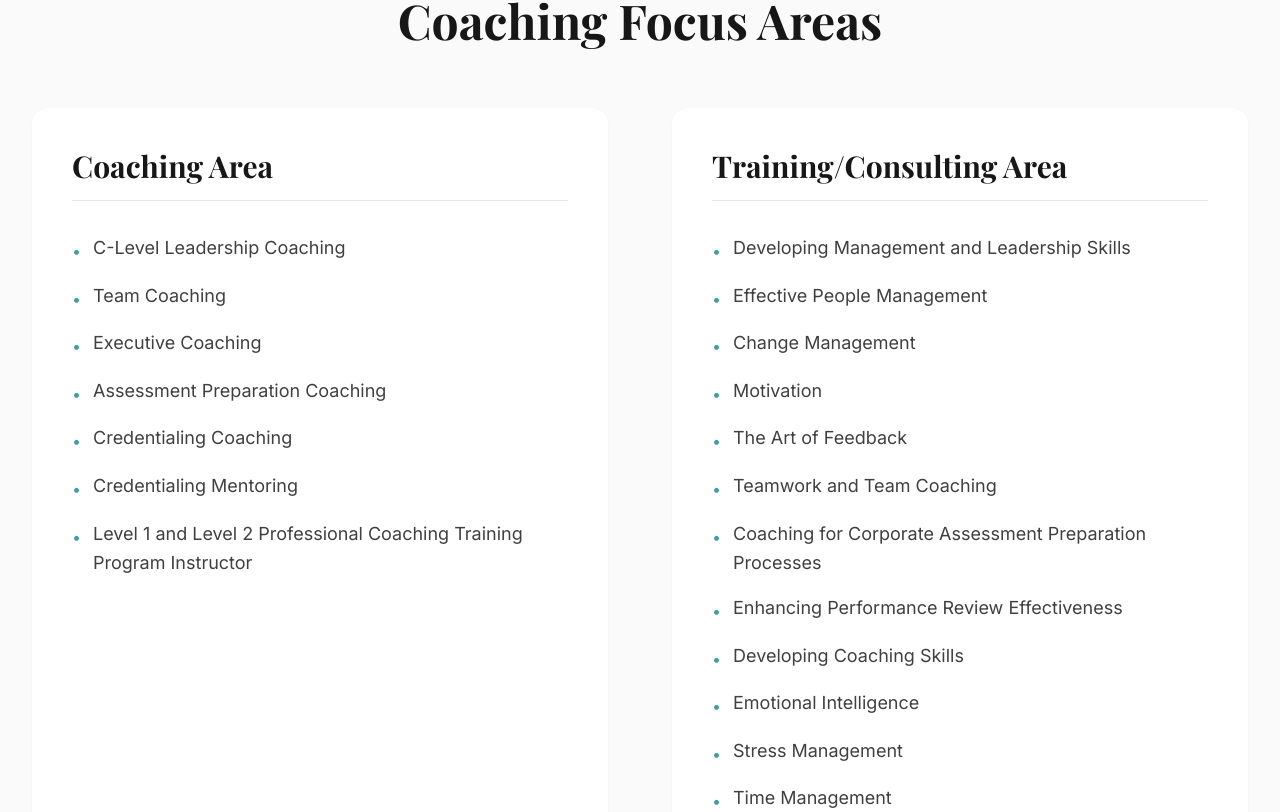
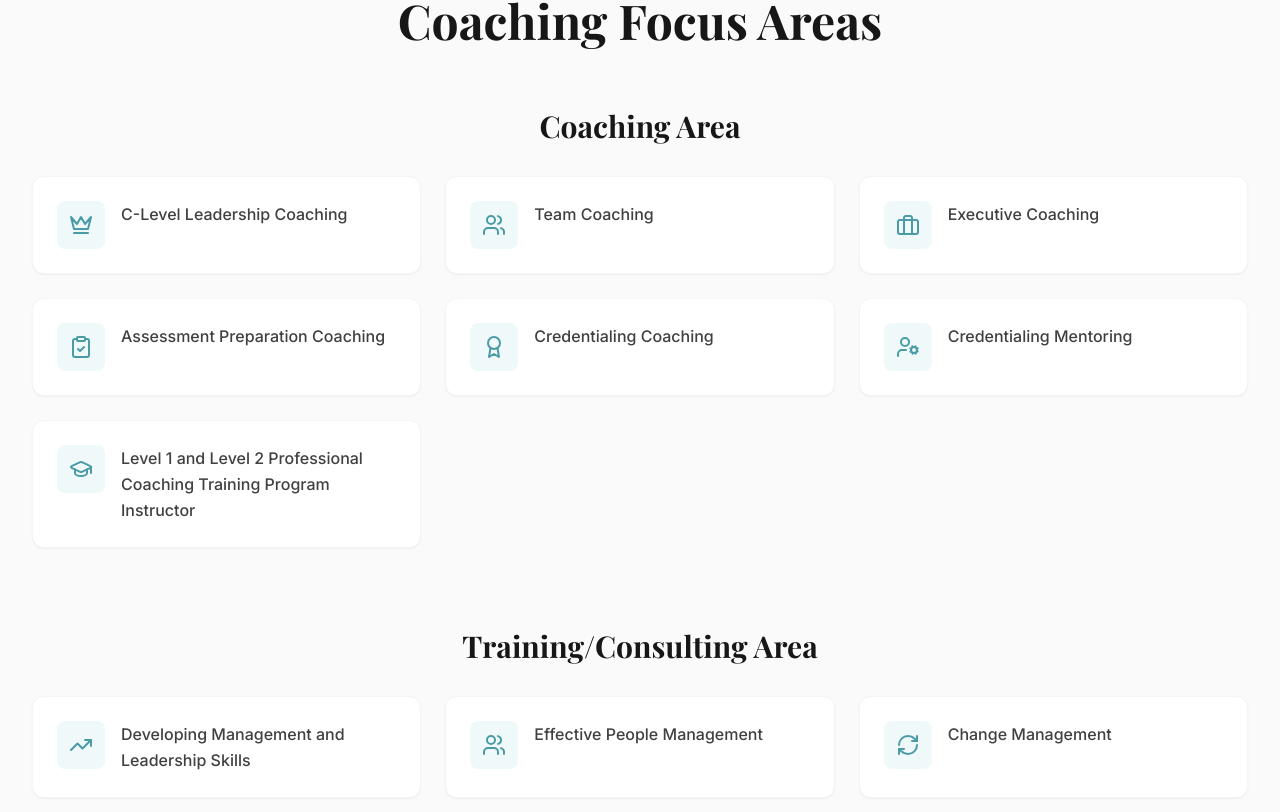
Before and after one commit to furkanbacak/core-coaching-web, a Next.js app: page /en in a window 1280 px wide. Shown: the part 3188-4000 px from the top of the page. Built offline with nearby package versions, Linux system fonts and the light colour scheme; a web font is replaced by a local one.

Commit message:
Update coaching focus areas to modern card design with unique icons

```diff
--- a/components/CoachingFocus.tsx
+++ b/components/CoachingFocus.tsx
@@ -2,9 +2,80 @@
 
 import { useTranslations } from 'next-intl';
 import { motion } from 'framer-motion';
+import {
+  Crown,
+  Users,
+  Briefcase,
+  ClipboardCheck,
+  Award,
+  UserCog,
+  GraduationCap,
+  TrendingUp,
+  RefreshCw,
+  Zap,
+  MessageSquare,
+  Network,
+  ClipboardList,
+  Gauge,
+  BookOpen,
+  Heart,
+  Shield,
+  Clock,
+  Calendar,
+  Trophy,
+  Lightbulb,
+  UserCheck,
+  Target,
+  Brain,
+  Activity,
+  Puzzle,
+  Smile,
+  Chess,
+} from 'lucide-react';
+
+// Icon mapping for coaching area items
+const coachingIcons = [
+  Crown,           // C-Level Lider Koçluğu
+  Users,           // Takım Koçluğu
+  Briefcase,       // Yönetici/Executive Koçluğu
+  ClipboardCheck,  // Assesment Hazırlama Koçluğu
+  Award,           // Unvanlanma Koçluğu
+  UserCog,         // Unvanlanma Mentorluğu
+  GraduationCap,   // Level 1 ve Level 2 Profesyonel Koçluk Eğitim Programları Eğitmeni
+];
+
+// Icon mapping for training area items
+const trainingIcons = [
+  TrendingUp,      // Yönetim ve Liderlik Becerilerini Geliştirme
+  Users,           // Etkin İnsan Yönetimi
+  RefreshCw,       // Değişim Yönetimi
+  Zap,             // Motivasyon
+  MessageSquare,  // Geri Bildirim Sanatı
+  Network,         // Ekip Çalışması ve Ekip Koçluğu
+  ClipboardList,   // Kurumsal Değerlendirme Hazırlık Süreçleri için Koçluk
+  Gauge,           // Performans Müzakerelerine Etkinlik Kazandırma
+  BookOpen,        // Koçluk Becerilerini Geliştirme
+  Brain,           // Duygusal Zeka
+  Shield,          // Stres Yönetimi
+  Clock,           // Zaman Yönetimi
+  Calendar,        // Toplantı Yönetimi
+  MessageSquare,  // Sözlü ve Yazılı İletişim Becerileri
+  Trophy,          // Başarı ve Özgüven
+  Lightbulb,       // Problem Çözme ve Karar Verme
+  UserCheck,       // Müşteri Odaklılık ve Kaliteli Hizmet
+  Chess,           // Strateji Yönetimi
+];
+
+const getIcon = (index: number, category: 'coaching' | 'training') => {
+  const icons = category === 'coaching' ? coachingIcons : trainingIcons;
+  return icons[index] || Target;
+};
 
 export default function CoachingFocus() {
   const t = useTranslations('coaching');
+
+  const coachingItems = t.raw('coachingArea.items') as string[];
+  const trainingItems = t.raw('trainingArea.items') as string[];
 
   return (
     <section id="coaching" className="py-24 md:py-32 bg-neutral-50">
@@ -13,7 +84,7 @@ export default function CoachingFocus() {
           initial={{ opacity: 0, y: 30 }}
           whileInView={{ opacity: 1, y: 0 }}
           viewport={{ once: true }}
-          transition={{ duration: 0.6 }}
+          transition={{ duration: 1.2, ease: 'easeOut' }}
           className="text-center mb-16"
         >
           <h2 className="text-4xl md:text-5xl font-serif font-bold text-neutral-900 mb-6">
@@ -21,63 +92,80 @@ export default function CoachingFocus() {
           </h2>
         </motion.div>
 
-        <div className="grid md:grid-cols-2 gap-12 md:gap-16">
-          {/* Coaching Area */}
+        {/* Coaching Area Section */}
         <motion.div
           initial={{ opacity: 0, y: 30 }}
           whileInView={{ opacity: 1, y: 0 }}
           viewport={{ once: true }}
-            transition={{ duration: 0.6 }}
-            className="bg-white rounded-2xl p-8 md:p-10 shadow-sm"
+          transition={{ duration: 1.2, ease: 'easeOut' }}
+          className="mb-20"
         >
-            <h3 className="text-2xl md:text-3xl font-serif font-bold text-neutral-900 mb-8 pb-4 border-b border-neutral-200">
+          <h3 className="text-2xl md:text-3xl font-serif font-bold text-neutral-900 mb-8 text-center">
             {t('coachingArea.title')}
           </h3>
-            <ul className="space-y-4">
-              {t.raw('coachingArea.items').map((item: string, index: number) => (
-                <motion.li
+          <div className="grid grid-cols-1 md:grid-cols-2 lg:grid-cols-3 gap-6">
+            {coachingItems.map((item: string, index: number) => {
+              const Icon = getIcon(index, 'coaching');
+              return (
+                <motion.div
                   key={index}
-                  initial={{ opacity: 0, x: -20 }}
-                  whileInView={{ opacity: 1, x: 0 }}
+                  initial={{ opacity: 0, y: 20 }}
+                  whileInView={{ opacity: 1, y: 0 }}
                   viewport={{ once: true }}
-                  transition={{ delay: index * 0.1, duration: 0.4 }}
-                  className="flex items-start space-x-3 text-neutral-700"
+                  transition={{ delay: index * 0.05, duration: 0.8, ease: 'easeOut' }}
+                  whileHover={{ y: -4, transition: { duration: 0.2 } }}
+                  className="bg-white rounded-xl p-6 shadow-sm hover:shadow-lg transition-all duration-300 border border-neutral-100 hover:border-primary-200 group"
                 >
-                  <span className="text-primary-600 mt-1.5">•</span>
-                  <span className="text-lg leading-relaxed">{item}</span>
-                </motion.li>
-              ))}
-            </ul>
+                  <div className="flex items-start space-x-4">
+                    <div className="flex-shrink-0 w-12 h-12 rounded-lg bg-primary-50 group-hover:bg-primary-100 flex items-center justify-center transition-colors duration-300">
+                      <Icon className="w-6 h-6 text-primary-600" />
+                    </div>
+                    <p className="text-base font-medium text-neutral-700 leading-relaxed group-hover:text-neutral-900 transition-colors">
+                      {item}
+                    </p>
+                  </div>
+                </motion.div>
+              );
+            })}
+          </div>
         </motion.div>
 
-          {/* Training Area */}
+        {/* Training Area Section */}
         <motion.div
           initial={{ opacity: 0, y: 30 }}
           whileInView={{ opacity: 1, y: 0 }}
           viewport={{ once: true }}
-            transition={{ duration: 0.6, delay: 0.2 }}
-            className="bg-white rounded-2xl p-8 md:p-10 shadow-sm"
+          transition={{ duration: 1.2, ease: 'easeOut', delay: 0.2 }}
         >
-            <h3 className="text-2xl md:text-3xl font-serif font-bold text-neutral-900 mb-8 pb-4 border-b border-neutral-200">
+          <h3 className="text-2xl md:text-3xl font-serif font-bold text-neutral-900 mb-8 text-center">
             {t('trainingArea.title')}
           </h3>
-            <ul className="space-y-4">
-              {t.raw('trainingArea.items').map((item: string, index: number) => (
-                <motion.li
+          <div className="grid grid-cols-1 md:grid-cols-2 lg:grid-cols-3 gap-6">
+            {trainingItems.map((item: string, index: number) => {
+              const Icon = getIcon(index, 'training');
+              return (
+                <motion.div
                   key={index}
-                  initial={{ opacity: 0, x: -20 }}
-                  whileInView={{ opacity: 1, x: 0 }}
+                  initial={{ opacity: 0, y: 20 }}
+                  whileInView={{ opacity: 1, y: 0 }}
                   viewport={{ once: true }}
-                  transition={{ delay: index * 0.05, duration: 0.4 }}
-                  className="flex items-start space-x-3 text-neutral-700"
+                  transition={{ delay: index * 0.03, duration: 0.8, ease: 'easeOut' }}
+                  whileHover={{ y: -4, transition: { duration: 0.2 } }}
+                  className="bg-white rounded-xl p-6 shadow-sm hover:shadow-lg transition-all duration-300 border border-neutral-100 hover:border-primary-200 group"
                 >
-                  <span className="text-primary-600 mt-1.5">•</span>
-                  <span className="text-lg leading-relaxed">{item}</span>
-                </motion.li>
-              ))}
-            </ul>
+                  <div className="flex items-start space-x-4">
+                    <div className="flex-shrink-0 w-12 h-12 rounded-lg bg-primary-50 group-hover:bg-primary-100 flex items-center justify-center transition-colors duration-300">
+                      <Icon className="w-6 h-6 text-primary-600" />
+                    </div>
+                    <p className="text-base font-medium text-neutral-700 leading-relaxed group-hover:text-neutral-900 transition-colors">
+                      {item}
+                    </p>
+                  </div>
                 </motion.div>
+              );
+            })}
           </div>
+        </motion.div>
       </div>
     </section>
   );
```
Lines whose indentation alone changed are shown as unchanged.
